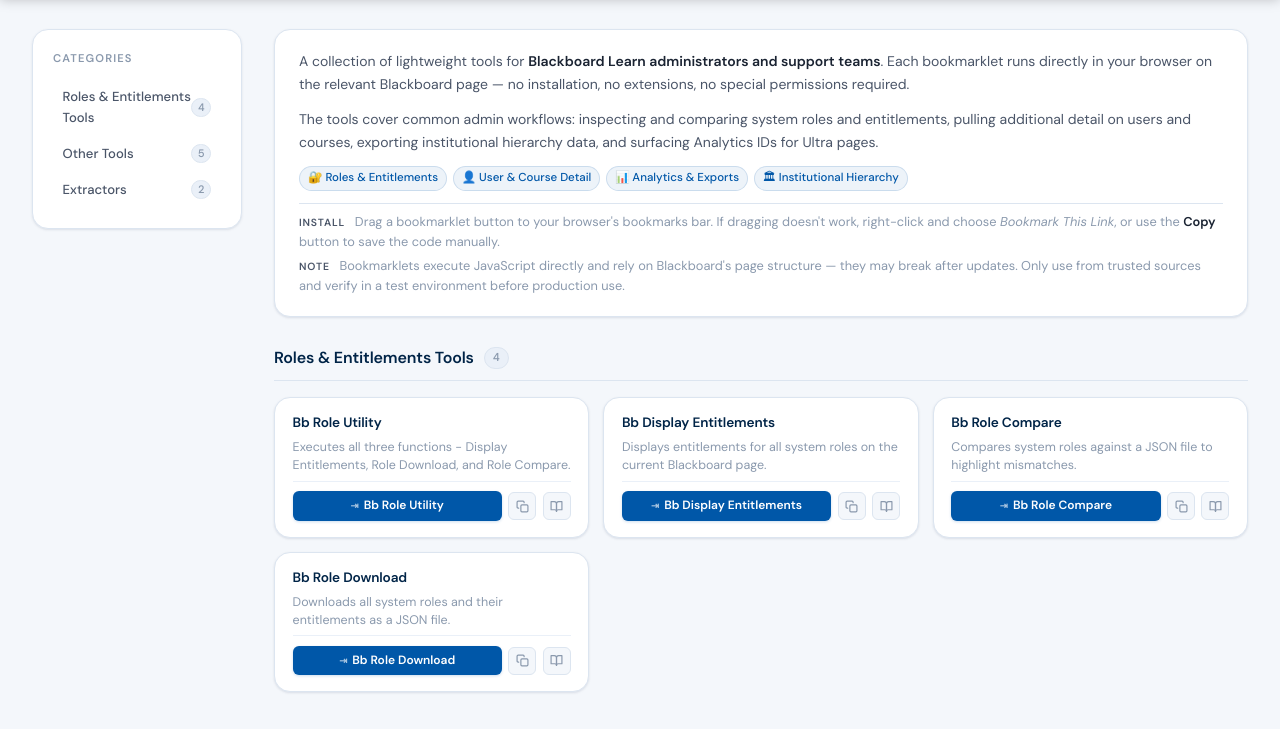
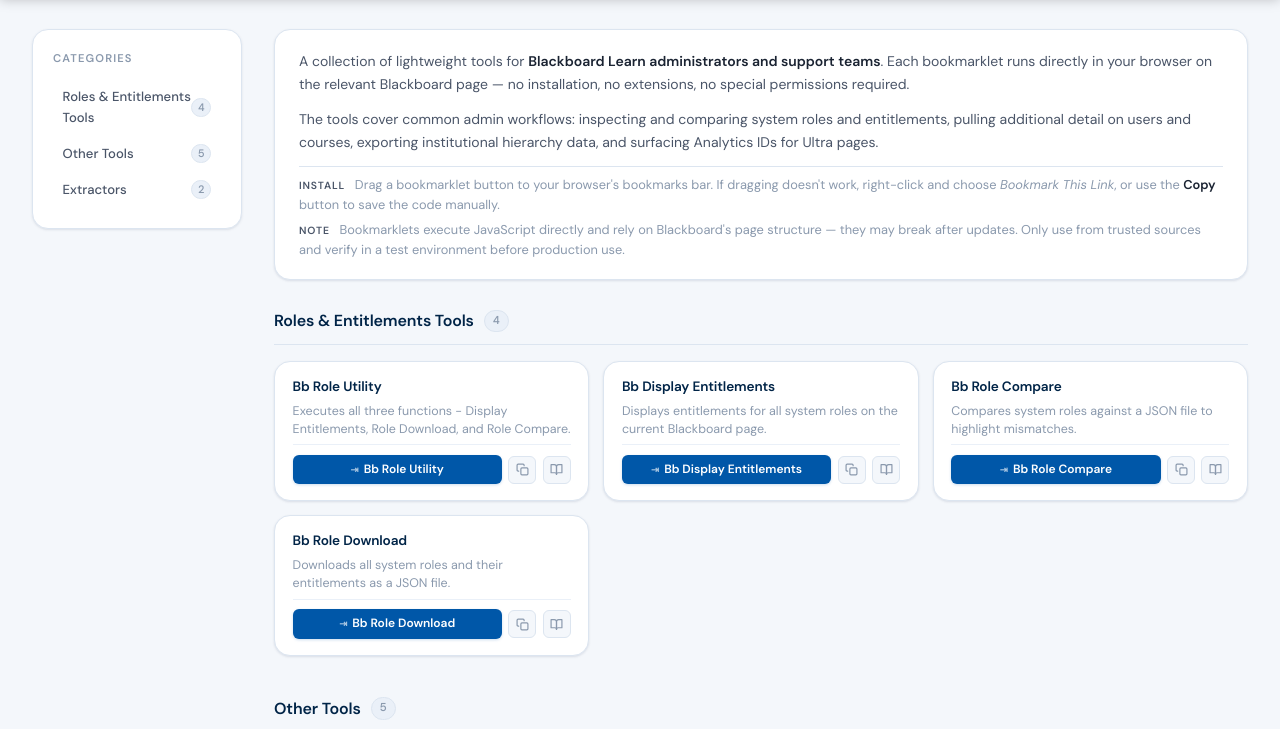
Before and after one commit to jkelley-blackboard/blackboard-bookmarklets, a plain HTML site: page docs/index.html in a window 1280 px wide. Shown: the part 63-792 px from the top of the page. Drawn offline with nearby package versions, Linux system fonts and the light colour scheme.

Commit message:
Update index.html

```diff
--- a/docs/index.html
+++ b/docs/index.html
@@ -36,12 +36,7 @@
       <section class="info-panel">
         <p>A collection of lightweight tools for <strong>Blackboard Learn administrators and support teams</strong>. Each bookmarklet runs directly in your browser on the relevant Blackboard page — no installation, no extensions, no special permissions required.</p>
         <p>The tools cover common admin workflows: inspecting and comparing system roles and entitlements, pulling additional detail on users and courses, exporting institutional hierarchy data, and surfacing Analytics IDs for Ultra pages.</p>
-        <div class="intro-pills">
-          <span class="intro-pill">🔐 Roles &amp; Entitlements</span>
-          <span class="intro-pill">👤 User &amp; Course Detail</span>
-          <span class="intro-pill">📊 Analytics &amp; Exports</span>
-          <span class="intro-pill">🏛 Institutional Hierarchy</span>
-        </div>
+
         <div class="info-rules">
           <div class="info-rule"><span class="info-rule-label">Install</span> Drag a bookmarklet button to your browser's bookmarks bar. If dragging doesn't work, right-click and choose <em>Bookmark This Link</em>, or use the <strong>Copy</strong> button to save the code manually.</div>
           <div class="info-rule"><span class="info-rule-label">Note</span> Bookmarklets execute JavaScript directly and rely on Blackboard's page structure — they may break after updates. Only use from trusted sources and verify in a test environment before production use.</div>
```
